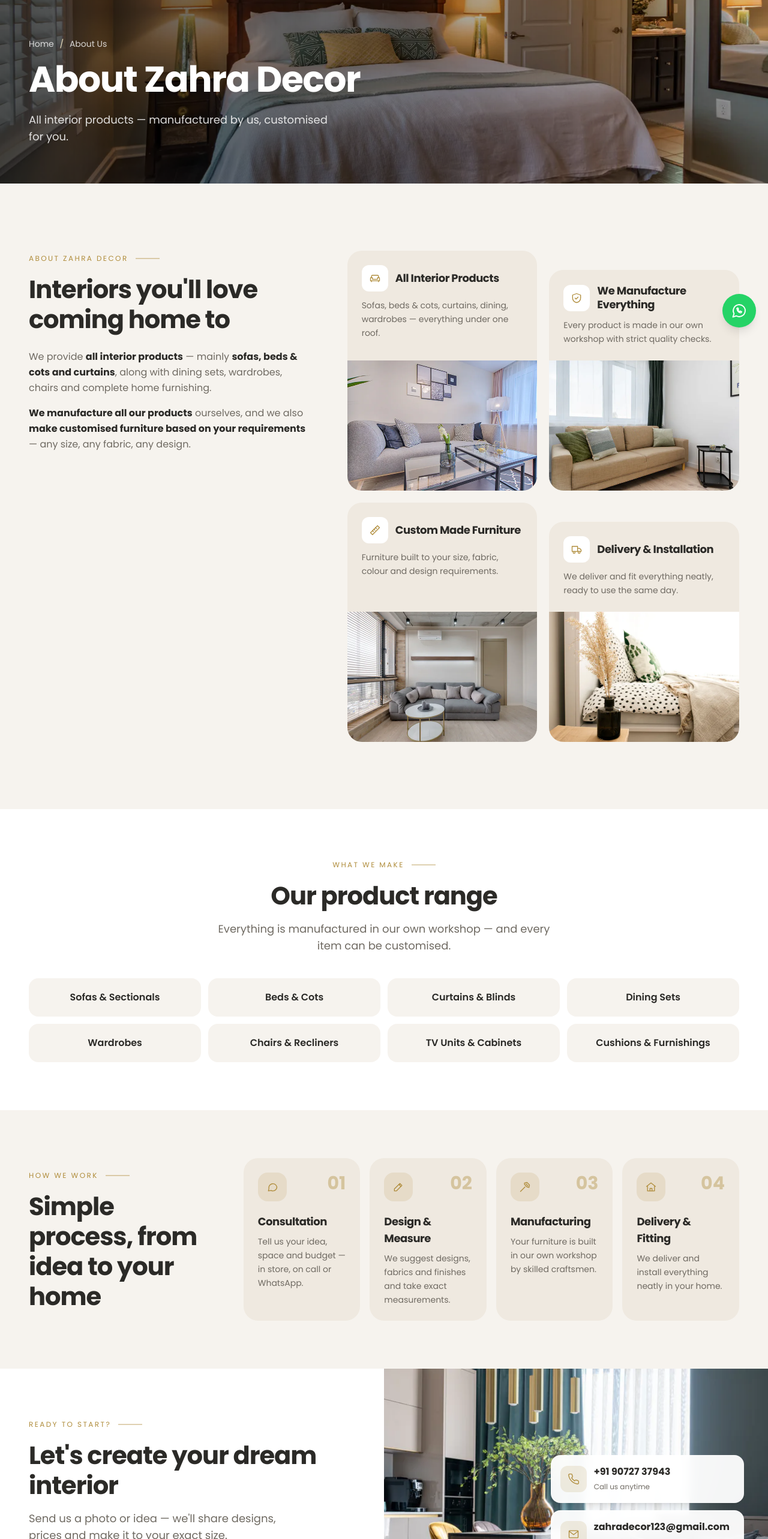
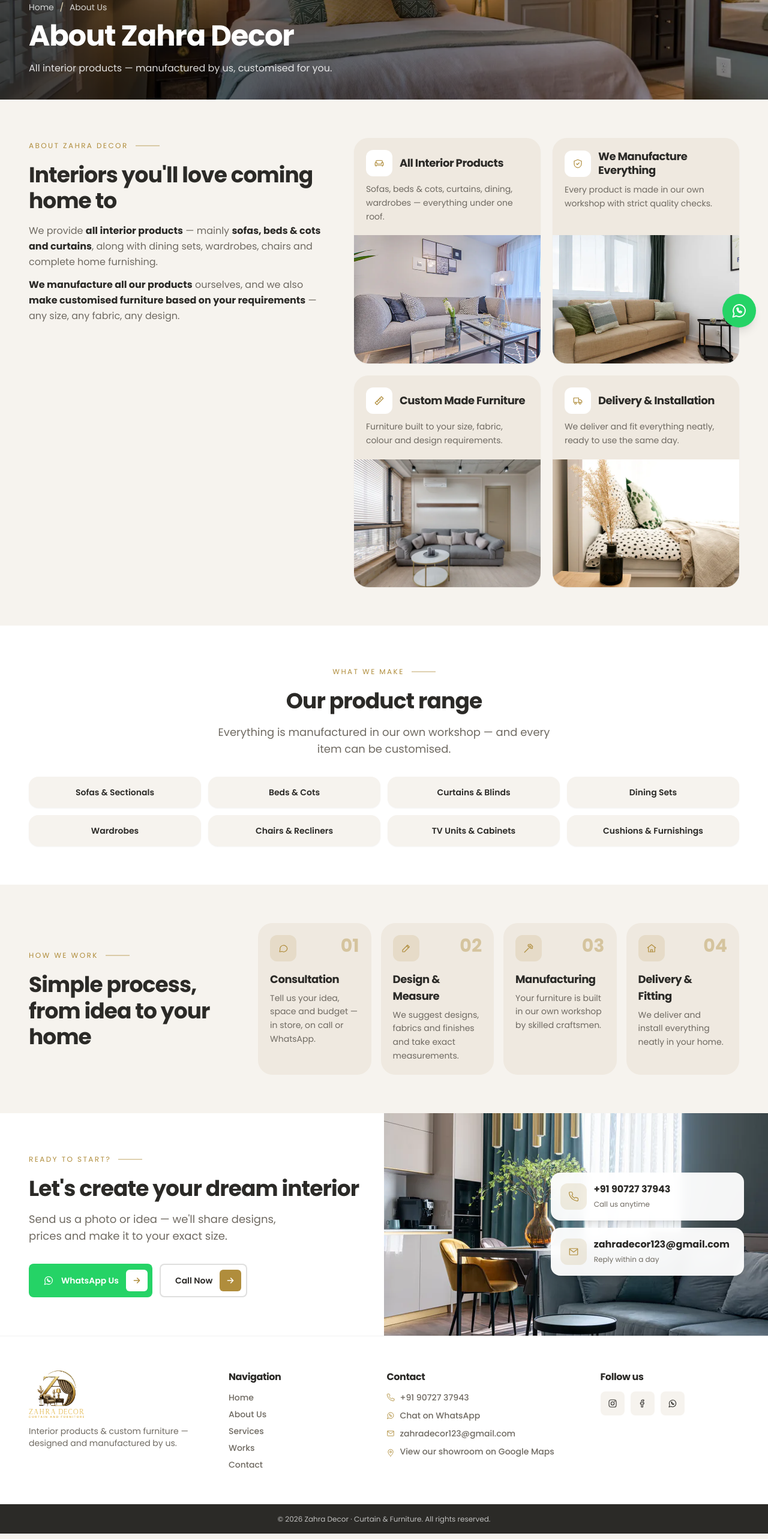
Before and after one commit to jasirmjr/Zahra-Decore, a React (Vite) app in the folder client/: page /about in a window 1280 px wide. Shown: the part 234-2800 px from the top of the page at 60% size. Built offline with nearby package versions, Linux system fonts and the light colour scheme.

Commit message:
Enhance responsiveness across all pages and optimize screen content density

```diff
--- a/client/src/components/AboutContent.jsx
+++ b/client/src/components/AboutContent.jsx
@@ -13,36 +13,34 @@ const FEATURES = [
 
 export default function AboutContent({ full = false }) {
   return (
-    <section id="about" className="w-full py-20 lg:py-28">
-      <div className="wrap grid gap-12 lg:grid-cols-[1fr_1.4fr] lg:gap-16">
+    <section id="about" className="w-full py-10 sm:py-14 md:py-16">
+      <div className="wrap grid gap-8 lg:grid-cols-[1fr_1.3fr] lg:gap-12 items-start">
         {/* Left: text */}
-        <div className="lg:sticky lg:top-32 lg:self-start">
+        <div className="lg:sticky lg:top-28 lg:self-start">
           <SectionHead eyebrow="About Zahra Decor" title="Interiors you'll love coming home to" />
-          <p className="mt-6 leading-relaxed text-muted">
+          <p className="mt-4 text-sm sm:text-base leading-relaxed text-muted">
             We provide <b className="text-ink">all interior products</b> — mainly <b className="text-ink">sofas, beds & cots and curtains</b>,
             along with dining sets, wardrobes, chairs and complete home furnishing.
           </p>
-          <p className="mt-4 leading-relaxed text-muted">
+          <p className="mt-3 text-sm sm:text-base leading-relaxed text-muted">
             <b className="text-ink">We manufacture all our products</b> ourselves, and we also
             <b className="text-ink"> make customised furniture based on your requirements</b> — any size, any fabric, any design.
           </p>
-          {!full && <Link to="/about" className="btn-gold mt-8">More About Us <ArrowCircle /></Link>}
-
-
+          {!full && <Link to="/about" className="btn-gold mt-6 sm:mt-8">More About Us <ArrowCircle /></Link>}
         </div>
 
         {/* Right: 2x2 feature cards with image */}
-        <div className="grid gap-5 sm:grid-cols-2">
-          {FEATURES.map(([Icon, t, d, img], i) => (
-            <div key={t} className={`group flex flex-col justify-between overflow-hidden rounded-3xl bg-card transition hover:shadow-xl ${i % 2 ? 'sm:mt-8' : ''}`}>
-              <div className="p-6">
-                <div className="flex items-center gap-3">
-                  <span className="grid h-11 w-11 shrink-0 place-items-center rounded-xl bg-white text-gold"><Icon /></span>
-                  <h3 className="text-lg leading-tight">{t}</h3>
+        <div className="grid grid-cols-1 sm:grid-cols-2 gap-3.5 sm:gap-4 md:gap-5">
+          {FEATURES.map(([Icon, t, d, img]) => (
+            <div key={t} className="group flex flex-col justify-between overflow-hidden rounded-2xl sm:rounded-3xl bg-card shadow-xs transition hover:shadow-xl">
+              <div className="p-4 sm:p-5">
+                <div className="flex items-center gap-2.5 sm:gap-3">
+                  <span className="grid h-10 w-10 sm:h-11 sm:w-11 shrink-0 place-items-center rounded-lg sm:rounded-xl bg-white text-gold"><Icon width={18} /></span>
+                  <h3 className="text-base sm:text-lg font-bold leading-tight text-ink">{t}</h3>
                 </div>
-                <p className="mt-3 text-sm leading-relaxed text-muted">{d}</p>
+                <p className="mt-2.5 text-xs sm:text-sm leading-relaxed text-muted">{d}</p>
               </div>
-              <div className="relative aspect-[16/11] w-full overflow-hidden">
+              <div className="relative aspect-[16/10] sm:aspect-[16/11] w-full overflow-hidden">
                 <Photo src={img} sizes="(min-width: 1024px) 30vw, (min-width: 640px) 50vw, 100vw" className="h-full w-full object-cover transition duration-700 group-hover:scale-105" />
               </div>
             </div>
--- a/client/src/components/Footer.jsx
+++ b/client/src/components/Footer.jsx
@@ -2,45 +2,45 @@ import { Link } from 'react-router-dom';
 import { SITE, waLink, telLink, mailLink } from '../config';
 import { WhatsAppIcon, PhoneIcon, MailIcon, InstagramIcon, FacebookIcon, PinIcon } from './Icons';
 
-const social = 'grid h-11 w-11 place-items-center bg-cream text-ink transition hover:bg-gold hover:text-white';
+const social = 'grid h-9 w-9 sm:h-10 sm:w-10 place-items-center rounded-lg bg-cream text-ink transition hover:bg-gold hover:text-white';
 
 export default function Footer() {
   return (
     <footer className="w-full border-t border-black/5 bg-white">
-      <div className="wrap grid gap-10 py-16 sm:grid-cols-2 lg:grid-cols-[1.3fr_1fr_1.4fr_1fr]">
-        <div>
-          <img src="/logo.webp" alt="Zahra Decor" className="h-28 w-auto" />
-          <p className="mt-4 max-w-xs text-sm text-muted">
+      <div className="wrap grid gap-8 py-10 sm:py-12 md:py-14 grid-cols-2 md:grid-cols-4 lg:grid-cols-[1.3fr_1fr_1.4fr_1fr]">
+        <div className="col-span-2 sm:col-span-1">
+          <img src="/logo.webp" alt="Zahra Decor" className="h-14 sm:h-16 md:h-20 w-auto object-contain" />
+          <p className="mt-3 max-w-xs text-xs sm:text-sm text-muted">
             Interior products & custom furniture — designed and manufactured by us.
           </p>
         </div>
         <div>
-          <h4 className="mb-5 text-lg">Navigation</h4>
-          <ul className="space-y-2.5 text-sm font-medium text-muted">
+          <h4 className="mb-3 text-sm sm:text-base font-bold text-ink">Navigation</h4>
+          <ul className="space-y-2 text-xs sm:text-sm font-medium text-muted">
             {[['/', 'Home'], ['/about', 'About Us'], ['/services', 'Services'], ['/works', 'Works'], ['/contact', 'Contact']].map(([to, l]) => (
               <li key={to}><Link to={to} className="hover:text-gold">{l}</Link></li>
             ))}
           </ul>
         </div>
         <div>
-          <h4 className="mb-5 text-lg">Contact</h4>
-          <ul className="space-y-3 text-sm font-medium text-muted">
-            <li><a href={telLink} className="flex items-center gap-3 hover:text-gold"><PhoneIcon width={16} className="text-gold" />{SITE.phone}</a></li>
-            <li><a href={waLink()} target="_blank" rel="noreferrer" className="flex items-center gap-3 hover:text-gold"><WhatsAppIcon width={16} className="text-gold" />Chat on WhatsApp</a></li>
-            <li><a href={mailLink} className="flex items-center gap-3 break-all hover:text-gold"><MailIcon width={16} className="shrink-0 text-gold" />{SITE.email}</a></li>
-            <li><a href={SITE.mapLink} target="_blank" rel="noreferrer" className="flex items-start gap-3 hover:text-gold"><PinIcon width={16} className="mt-0.5 shrink-0 text-gold" />{SITE.address}</a></li>
+          <h4 className="mb-3 text-sm sm:text-base font-bold text-ink">Contact</h4>
+          <ul className="space-y-2.5 text-xs sm:text-sm font-medium text-muted">
+            <li><a href={telLink} className="flex items-center gap-2 hover:text-gold"><PhoneIcon width={14} className="text-gold shrink-0" />{SITE.phone}</a></li>
+            <li><a href={waLink()} target="_blank" rel="noreferrer" className="flex items-center gap-2 hover:text-gold"><WhatsAppIcon width={14} className="text-gold shrink-0" />Chat on WhatsApp</a></li>
+            <li><a href={mailLink} className="flex items-center gap-2 break-all hover:text-gold"><MailIcon width={14} className="shrink-0 text-gold" />{SITE.email}</a></li>
+            <li><a href={SITE.mapLink} target="_blank" rel="noreferrer" className="flex items-start gap-2 hover:text-gold"><PinIcon width={14} className="mt-0.5 shrink-0 text-gold" />{SITE.address}</a></li>
           </ul>
         </div>
         <div>
-          <h4 className="mb-5 text-lg">Follow us</h4>
-          <div className="flex gap-3">
-            <a href={SITE.instagram} target="_blank" rel="noreferrer" aria-label="Instagram" className={social}><InstagramIcon /></a>
-            <a href={SITE.facebook} target="_blank" rel="noreferrer" aria-label="Facebook" className={social}><FacebookIcon /></a>
-            <a href={waLink()} target="_blank" rel="noreferrer" aria-label="WhatsApp" className={social}><WhatsAppIcon /></a>
+          <h4 className="mb-3 text-sm sm:text-base font-bold text-ink">Follow us</h4>
+          <div className="flex gap-2.5">
+            <a href={SITE.instagram} target="_blank" rel="noreferrer" aria-label="Instagram" className={social}><InstagramIcon width={16} /></a>
+            <a href={SITE.facebook} target="_blank" rel="noreferrer" aria-label="Facebook" className={social}><FacebookIcon width={16} /></a>
+            <a href={waLink()} target="_blank" rel="noreferrer" aria-label="WhatsApp" className={social}><WhatsAppIcon width={16} /></a>
           </div>
         </div>
       </div>
-      <div className="border-t border-black/5 bg-ink py-5 text-center text-sm text-white/70">
+      <div className="border-t border-black/5 bg-ink py-4 text-center text-xs text-white/70">
         © {new Date().getFullYear()} {SITE.name} · Curtain & Furniture. All rights reserved.
       </div>
     </footer>
--- a/client/src/components/PageHeader.jsx
+++ b/client/src/components/PageHeader.jsx
@@ -4,15 +4,15 @@ import Photo from './Photo';
 // Full-width image banner at the top of inner pages (sits below the 80px navbar)
 export default function PageHeader({ eyebrow, title, text, image }) {
   return (
-    <section className="relative mt-20 flex min-h-[380px] w-full items-end overflow-hidden md:min-h-[460px]">
+    <section className="relative mt-16 sm:mt-18 md:mt-20 flex min-h-[220px] sm:min-h-[260px] md:min-h-[320px] w-full items-end overflow-hidden">
       <Photo src={image} priority className="animate-hero absolute inset-0 h-full w-full object-cover" />
-      <div className="absolute inset-0 bg-gradient-to-r from-black/70 via-black/40 to-black/10" />
-      <div className="wrap relative pb-12 text-white md:pb-16">
-        <p className="fade-up text-sm font-semibold text-white/80">
+      <div className="absolute inset-0 bg-gradient-to-r from-black/75 via-black/45 to-black/15" />
+      <div className="wrap relative pb-6 sm:pb-8 md:pb-10 text-white">
+        <p className="fade-up text-xs sm:text-sm font-semibold text-white/80">
           <Link to="/" className="hover:text-gold-light">Home</Link> <span className="mx-1.5 text-gold-light">/</span> {eyebrow}
         </p>
-        <h1 className="fade-up mt-3 max-w-2xl text-4xl leading-tight md:text-6xl">{title}</h1>
-        {text && <p className="fade-up mt-4 max-w-lg text-lg text-white/85">{text}</p>}
+        <h1 className="fade-up mt-1.5 sm:mt-2 max-w-2xl text-2xl sm:text-3xl md:text-4xl lg:text-5xl font-bold leading-tight">{title}</h1>
+        {text && <p className="fade-up mt-2 sm:mt-3 max-w-lg text-xs sm:text-sm md:text-base text-white/85">{text}</p>}
       </div>
     </section>
   );
--- a/client/src/components/Sections.jsx
+++ b/client/src/components/Sections.jsx
@@ -23,18 +23,18 @@ const STEPS = [
 
 export function Process() {
   return (
-    <section className="w-full py-20">
-      <div className="wrap grid items-center gap-10 lg:grid-cols-[1fr_2.6fr]">
+    <section className="w-full py-10 sm:py-14 md:py-16">
+      <div className="wrap grid items-center gap-8 lg:grid-cols-[1fr_2.4fr] lg:gap-12">
         <SectionHead eyebrow="How we work" title="Simple process, from idea to your home" />
-        <div className="grid gap-4 sm:grid-cols-2 lg:grid-cols-4">
+        <div className="grid grid-cols-2 gap-2.5 sm:gap-4 lg:grid-cols-4">
           {STEPS.map(([Icon, t, d], i) => (
-            <div key={t} className="rounded-3xl bg-card p-6 transition hover:-translate-y-1 hover:bg-white hover:shadow-lg">
+            <div key={t} className="rounded-2xl sm:rounded-3xl bg-card p-3.5 sm:p-5 transition hover:-translate-y-1 hover:bg-white hover:shadow-lg">
               <div className="flex items-start justify-between">
-                <span className="grid h-12 w-12 place-items-center rounded-2xl bg-gold/15 text-gold"><Icon /></span>
-                <span className="text-3xl font-bold text-gold/40">0{i + 1}</span>
+                <span className="grid h-9 w-9 sm:h-11 sm:w-11 place-items-center rounded-xl bg-gold/15 text-gold"><Icon width={18} /></span>
+                <span className="text-xl sm:text-2xl md:text-3xl font-bold text-gold/40">0{i + 1}</span>
               </div>
-              <h3 className="mt-5 text-lg">{t}</h3>
-              <p className="mt-2 text-sm leading-relaxed text-muted">{d}</p>
+              <h3 className="mt-3 sm:mt-4 text-sm sm:text-base md:text-lg font-bold text-ink">{t}</h3>
+              <p className="mt-1.5 text-xs sm:text-sm leading-relaxed text-muted">{d}</p>
             </div>
           ))}
         </div>
@@ -48,29 +48,29 @@ export function CtaBanner() {
   return (
     <section className="relative grid w-full overflow-hidden bg-white lg:grid-cols-2">
       <div className="contents">
-        <div className="relative z-10 px-4 py-14 md:px-8 md:py-20 xl:pl-[max(3rem,calc((100vw-1600px)/2+3rem))]">
+        <div className="relative z-10 px-4 py-10 sm:py-12 md:px-8 md:py-16 xl:pl-[max(3rem,calc((100vw-1600px)/2+3rem))]">
           <p className="eyebrow">Ready to start?</p>
-          <h2 className="title mt-4">Let's create your dream interior</h2>
-          <p className="mt-4 max-w-md text-lg text-muted">
+          <h2 className="title mt-3 sm:mt-4">Let's create your dream interior</h2>
+          <p className="mt-3 sm:mt-4 max-w-md text-sm sm:text-base md:text-lg text-muted">
             Send us a photo or idea — we'll share designs, prices and make it to your exact size.
           </p>
-          <div className="mt-8 flex flex-wrap gap-3">
+          <div className="mt-6 sm:mt-8 flex flex-wrap gap-3">
             <a href={waLink()} target="_blank" rel="noreferrer" className="btn bg-[#25D366] text-white hover:opacity-90">
               <WhatsAppIcon width={18} /> WhatsApp Us <ArrowCircle />
             </a>
             <a href={telLink} className="btn-outline">Call Now <ArrowCircle dark /></a>
           </div>
         </div>
-        <div className="relative min-h-[340px]">
+        <div className="relative min-h-[260px] sm:min-h-[300px] md:min-h-[340px]">
           <Photo src="dining-living" sizes="(min-width: 1024px) 50vw, 100vw" className="absolute inset-0 h-full w-full object-cover" />
-          <div className="absolute right-5 top-1/2 flex -translate-y-1/2 flex-col gap-3 md:right-10">
-            <a href={telLink} className="flex items-center gap-3 rounded-2xl bg-white/95 p-4 pr-6 shadow-lg backdrop-blur transition hover:scale-[1.02]">
-              <span className="grid h-11 w-11 place-items-center rounded-xl bg-gold/15 text-gold"><PhoneIcon /></span>
-              <span><span className="block font-bold">{SITE.phone}</span><span className="text-xs text-muted">Call us anytime</span></span>
+          <div className="absolute right-4 top-1/2 flex -translate-y-1/2 flex-col gap-2.5 sm:right-6 md:right-10 sm:gap-3">
+            <a href={telLink} className="flex items-center gap-2.5 sm:gap-3 rounded-xl sm:rounded-2xl bg-white/95 p-3 sm:p-4 pr-4 sm:pr-6 shadow-lg backdrop-blur transition hover:scale-[1.02]">
+              <span className="grid h-9 w-9 sm:h-11 sm:w-11 place-items-center rounded-lg sm:rounded-xl bg-gold/15 text-gold"><PhoneIcon width={18} /></span>
+              <span><span className="block text-xs sm:text-sm md:text-base font-bold">{SITE.phone}</span><span className="text-[11px] sm:text-xs text-muted">Call us anytime</span></span>
             </a>
-            <a href={mailLink} className="flex items-center gap-3 rounded-2xl bg-white/95 p-4 pr-6 shadow-lg backdrop-blur transition hover:scale-[1.02]">
-              <span className="grid h-11 w-11 place-items-center rounded-xl bg-gold/15 text-gold"><MailIcon /></span>
-              <span><span className="block font-bold">{SITE.email}</span><span className="text-xs text-muted">Reply within a day</span></span>
+            <a href={mailLink} className="flex items-center gap-2.5 sm:gap-3 rounded-xl sm:rounded-2xl bg-white/95 p-3 sm:p-4 pr-4 sm:pr-6 shadow-lg backdrop-blur transition hover:scale-[1.02]">
+              <span className="grid h-9 w-9 sm:h-11 sm:w-11 place-items-center rounded-lg sm:rounded-xl bg-gold/15 text-gold"><MailIcon width={18} /></span>
+              <span><span className="block text-xs sm:text-sm md:text-base font-bold truncate max-w-[180px] sm:max-w-none">{SITE.email}</span><span className="text-[11px] sm:text-xs text-muted">Reply within a day</span></span>
             </a>
           </div>
         </div>
--- a/client/src/index.css
+++ b/client/src/index.css
@@ -26,25 +26,25 @@ button {
 }
 
 @utility btn {
-  @apply inline-flex items-center justify-center gap-3 py-2 pl-6 pr-2 text-sm font-semibold transition duration-300 cursor-pointer rounded-lg;
+  @apply inline-flex items-center justify-center gap-2 sm:gap-3 py-2 pl-4 sm:pl-6 pr-2 text-xs sm:text-sm font-semibold transition duration-300 cursor-pointer rounded-lg;
 }
 @utility btn-gold {
-  @apply inline-flex items-center justify-center gap-3 py-2 pl-6 pr-2 text-sm font-semibold transition duration-300 cursor-pointer bg-gold text-white hover:bg-gold-dark rounded-lg;
+  @apply inline-flex items-center justify-center gap-2 sm:gap-3 py-2 pl-4 sm:pl-6 pr-2 text-xs sm:text-sm font-semibold transition duration-300 cursor-pointer bg-gold text-white hover:bg-gold-dark rounded-lg;
 }
 @utility btn-outline {
-  @apply inline-flex items-center justify-center gap-3 py-2 pl-6 pr-2 text-sm font-semibold transition duration-300 cursor-pointer border-2 border-ink/15 bg-white text-ink hover:border-gold hover:text-gold rounded-lg;
+  @apply inline-flex items-center justify-center gap-2 sm:gap-3 py-2 pl-4 sm:pl-6 pr-2 text-xs sm:text-sm font-semibold transition duration-300 cursor-pointer border-2 border-ink/15 bg-white text-ink hover:border-gold hover:text-gold rounded-lg;
 }
 @utility btn-plain {
-  @apply inline-flex items-center justify-center gap-2 px-6 py-3 text-sm font-semibold transition duration-300 cursor-pointer rounded-lg;
+  @apply inline-flex items-center justify-center gap-2 px-4 sm:px-6 py-2.5 sm:py-3 text-xs sm:text-sm font-semibold transition duration-300 cursor-pointer rounded-lg;
 }
 @utility eyebrow {
-  @apply inline-flex items-center gap-3 text-xs font-semibold tracking-[0.2em] uppercase text-gold after:h-0.5 after:w-10 after:bg-gold/40 after:content-[''];
+  @apply inline-flex items-center gap-2 sm:gap-3 text-[11px] sm:text-xs font-semibold tracking-[0.2em] uppercase text-gold after:h-0.5 after:w-8 sm:after:w-10 after:bg-gold/40 after:content-[''];
 }
 @utility title {
-  @apply text-3xl md:text-[2.6rem] leading-[1.2] font-bold text-ink;
+  @apply text-2xl sm:text-3xl md:text-4xl leading-[1.2] font-bold text-ink;
 }
 @utility wrap {
-  @apply mx-auto w-full max-w-[1600px] px-4 md:px-8 xl:px-12;
+  @apply mx-auto w-full max-w-[1600px] px-3.5 sm:px-6 md:px-8 xl:px-12;
 }
 @utility input {
   @apply w-full border border-neutral-300 bg-white px-3 py-2.5 text-sm outline-none focus:border-gold;
--- a/client/src/pages/About.jsx
+++ b/client/src/pages/About.jsx
@@ -12,14 +12,14 @@ export default function About() {
         text="All interior products — manufactured by us, customised for you." />
       <AboutContent full />
 
-      <section className="w-full bg-white py-20">
+      <section className="w-full bg-white py-10 sm:py-14 md:py-16">
         <div className="wrap">
           <SectionHead center eyebrow="What we make" title="Our product range">
             Everything is manufactured in our own workshop — and every item can be customised.
           </SectionHead>
-          <div className="mt-10 grid grid-cols-2 gap-3 md:grid-cols-4">
+          <div className="mt-6 sm:mt-8 grid grid-cols-2 gap-2.5 sm:gap-3 sm:grid-cols-3 md:grid-cols-4">
             {PRODUCTS.map((p) => (
-              <div key={p} className="rounded-2xl bg-cream px-4 py-5 text-center font-semibold">{p}</div>
+              <div key={p} className="rounded-xl sm:rounded-2xl bg-cream px-3 py-3.5 sm:px-4 sm:py-4 text-center text-xs sm:text-sm font-semibold text-ink shadow-xs">{p}</div>
             ))}
           </div>
         </div>
```
Also changed, not shown: client/src/components/Navbar.jsx (+4 -4 lines), client/src/pages/Contact.jsx (+21 -19 lines), client/src/pages/Home.jsx (+43 -41 lines), client/src/pages/Services.jsx (+9 -9 lines), client/src/pages/Works.jsx (+14 -14 lines).
